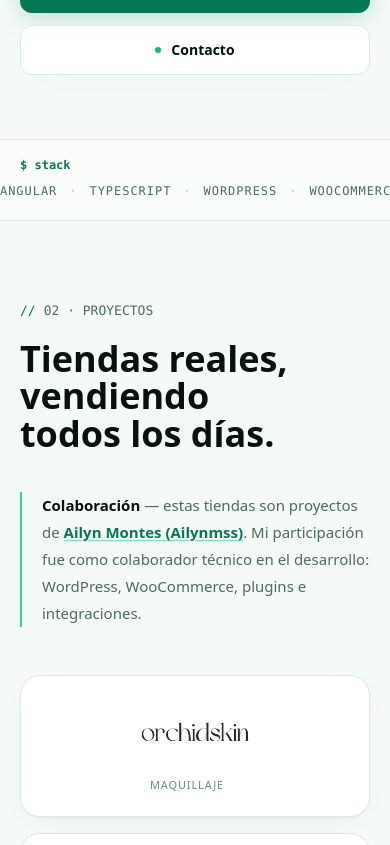
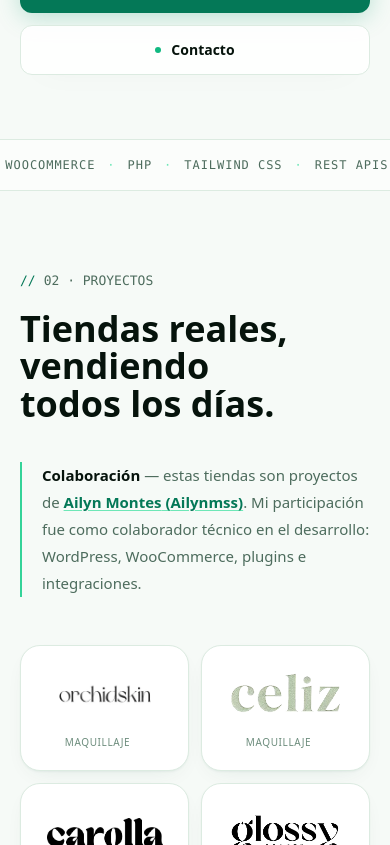
Before and after one commit to victor88lm/portafolio-wapu, a React (Vite) app: page / in a window 390 px wide. Shown: the part 839-1684 px from the top of the page. Built offline with nearby package versions, Linux system fonts and the light colour scheme.

Commit message:
Refine mobile stack and project grid

```diff
--- a/src/components/sections/Projects.tsx
+++ b/src/components/sections/Projects.tsx
@@ -46,7 +46,7 @@ export function Projects() {
         initial="hidden"
         whileInView="visible"
         viewport={viewportOnce}
-        className="grid grid-cols-1 gap-4 min-[430px]:grid-cols-2 sm:gap-5 lg:grid-cols-4"
+        className="grid grid-cols-2 gap-3 min-[430px]:gap-4 sm:gap-5 lg:grid-cols-4"
       >
         {projects.map((project) => (
           <motion.li key={project.name} variants={fadeUp}>
@@ -55,9 +55,9 @@ export function Projects() {
               target="_blank"
               rel="noopener noreferrer"
               title={`Visitar ${project.name} — ${project.category}`}
-              className="group flex h-full min-h-32 flex-col items-center justify-center gap-3 rounded-(--radius-card) border border-line bg-white px-4 py-6 shadow-(--shadow-card) transition-all duration-300 ease-(--ease-soft) hover:-translate-y-1 hover:border-brand-200 hover:shadow-(--shadow-card-hover) sm:gap-4 sm:px-5 sm:py-9"
+              className="group flex h-full min-h-30 flex-col items-center justify-center gap-3 rounded-(--radius-card) border border-line bg-white px-3 py-5 shadow-(--shadow-card) transition-all duration-300 ease-(--ease-soft) hover:-translate-y-1 hover:border-brand-200 hover:shadow-(--shadow-card-hover) sm:min-h-32 sm:gap-4 sm:px-5 sm:py-9"
             >
-              <span className="flex h-16 w-full items-center justify-center sm:h-14">
+              <span className="flex h-14 w-full items-center justify-center sm:h-14">
                 <img
                   src={project.logo}
                   alt={project.alt}
@@ -67,12 +67,12 @@ export function Projects() {
                   loading="lazy"
                   decoding="async"
                   className={cn(
-                    'max-h-full max-w-[8.5rem] object-contain opacity-100 transition-transform duration-300 group-hover:scale-[1.03]',
+                    'max-h-full max-w-[7.25rem] object-contain opacity-100 transition-transform duration-300 group-hover:scale-[1.03] sm:max-w-[8.5rem]',
                     project.invert && 'invert-[0.2]',
                   )}
                 />
               </span>
-              <span className="flex min-h-4 items-center gap-1.5 text-[11px] leading-none font-medium tracking-[0.08em] text-ink-400 uppercase transition-colors group-hover:text-brand-700 sm:text-xs sm:tracking-[0.14em]">
+              <span className="flex min-h-4 items-center gap-1 text-[10px] leading-none font-medium tracking-[0.06em] text-ink-400 uppercase transition-colors group-hover:text-brand-700 sm:gap-1.5 sm:text-xs sm:tracking-[0.14em]">
                 {project.category}
                 <ArrowUpRight className="size-2.5 opacity-0 transition-opacity duration-300 group-hover:opacity-100" />
               </span>
--- a/src/components/sections/StackStrip.tsx
+++ b/src/components/sections/StackStrip.tsx
@@ -1,26 +1,15 @@
 import { stackItems } from '@/data/stack'
 import { Container } from '@/components/ui/Container'
 
-/**
- * Franja de stack: un "readout" estático estilo terminal.
- * Sin animación infinita — el contenido es el protagonista.
- */
-export function StackStrip() {
+function StackItems({ hidden = false }: { hidden?: boolean }) {
   return (
-    <div className="border-y border-line bg-white/60">
-      <Container className="flex flex-col gap-2 py-4 font-mono text-[12px] sm:flex-row sm:flex-wrap sm:items-baseline sm:gap-x-3 sm:gap-y-1.5">
-        <span aria-hidden="true" className="shrink-0 font-semibold text-brand-700">
-          $ stack
-        </span>
     <ul
-          className="-mx-5 flex snap-x items-baseline gap-x-3 overflow-x-auto px-5 pb-1 whitespace-nowrap sm:mx-0 sm:flex-wrap sm:overflow-visible sm:px-0 sm:pb-0 sm:whitespace-normal"
-          aria-label="Tecnologías principales"
+      className="flex shrink-0 items-center gap-x-3 pr-3 sm:flex-wrap sm:items-baseline sm:gap-y-1.5 sm:pr-0"
+      aria-label={hidden ? undefined : 'Tecnologías principales'}
+      aria-hidden={hidden || undefined}
     >
       {stackItems.map((item, i) => (
-            <li
-              key={item}
-              className="flex shrink-0 snap-start items-baseline gap-x-3 tracking-[0.08em] text-ink-muted uppercase sm:shrink"
-            >
+        <li key={item} className="flex shrink-0 items-baseline gap-x-3 tracking-[0.08em] text-ink-muted uppercase sm:shrink">
           {item}
           {i < stackItems.length - 1 && (
             <span aria-hidden="true" className="text-brand-300">
@@ -30,6 +19,28 @@ export function StackStrip() {
         </li>
       ))}
     </ul>
+  )
+}
+
+/**
+ * Franja de stack: en mobile funciona como marquee continuo; en desktop
+ * vuelve al readout estático del sistema.
+ */
+export function StackStrip() {
+  return (
+    <div className="overflow-hidden border-y border-line bg-white/60">
+      <Container className="py-4 font-mono text-[12px] sm:flex sm:flex-wrap sm:items-baseline sm:gap-x-3 sm:gap-y-1.5">
+        <span aria-hidden="true" className="hidden shrink-0 font-semibold text-brand-700 sm:inline">
+          $ stack
+        </span>
+        <div className="-mx-5 overflow-hidden whitespace-nowrap sm:mx-0 sm:overflow-visible sm:whitespace-normal">
+          <div className="stack-marquee flex w-max items-center sm:w-auto sm:animate-none sm:flex-wrap">
+            <StackItems />
+            <div className="flex sm:hidden">
+              <StackItems hidden />
+            </div>
+          </div>
+        </div>
       </Container>
     </div>
   )
--- a/src/styles/base.css
+++ b/src/styles/base.css
@@ -64,3 +64,23 @@
     linear-gradient(to bottom, var(--color-line) 1px, transparent 1px);
   background-size: 56px 56px;
 }
+
+@utility stack-marquee {
+  animation: stack-marquee 18s linear infinite;
+}
+
+@keyframes stack-marquee {
+  from {
+    transform: translateX(0);
+  }
+
+  to {
+    transform: translateX(-50%);
+  }
+}
+
+@media (prefers-reduced-motion: reduce) {
+  .stack-marquee {
+    animation: none;
+  }
+}
```
Lines whose indentation alone changed are shown as unchanged.
